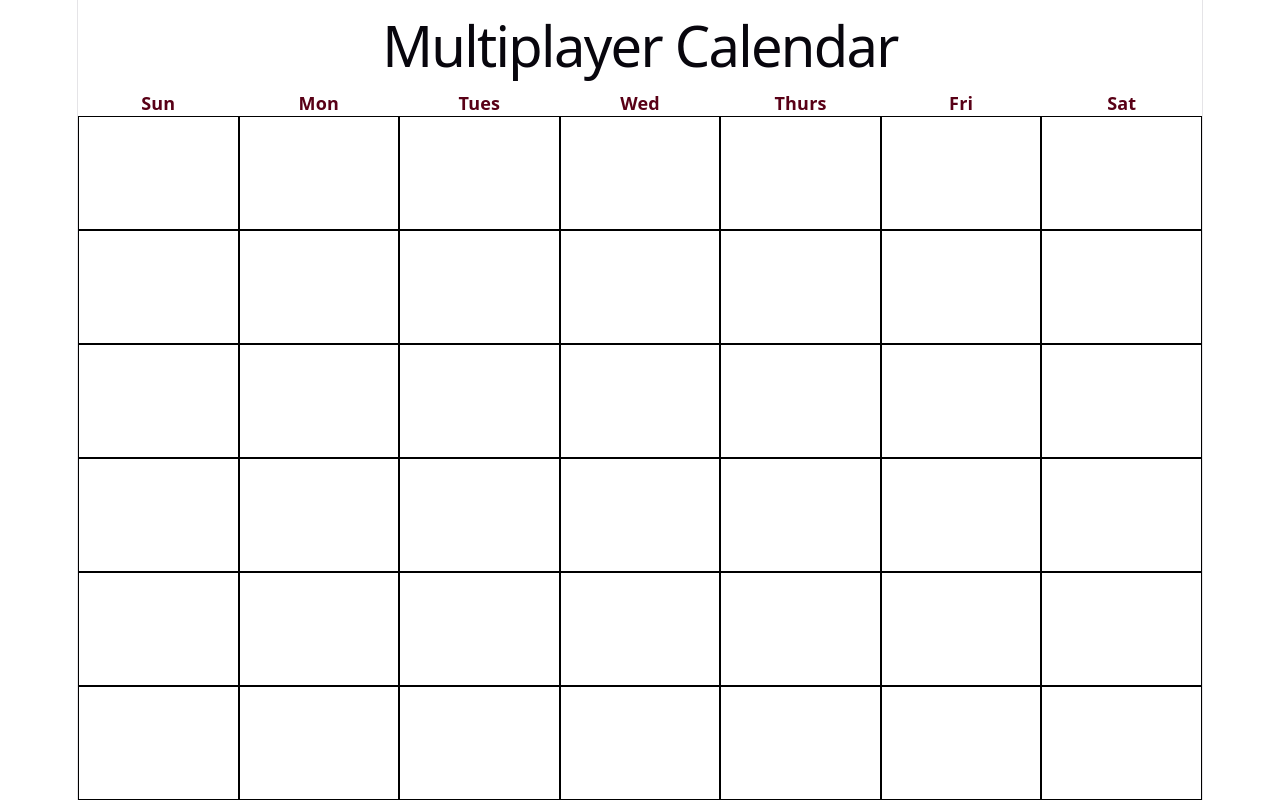
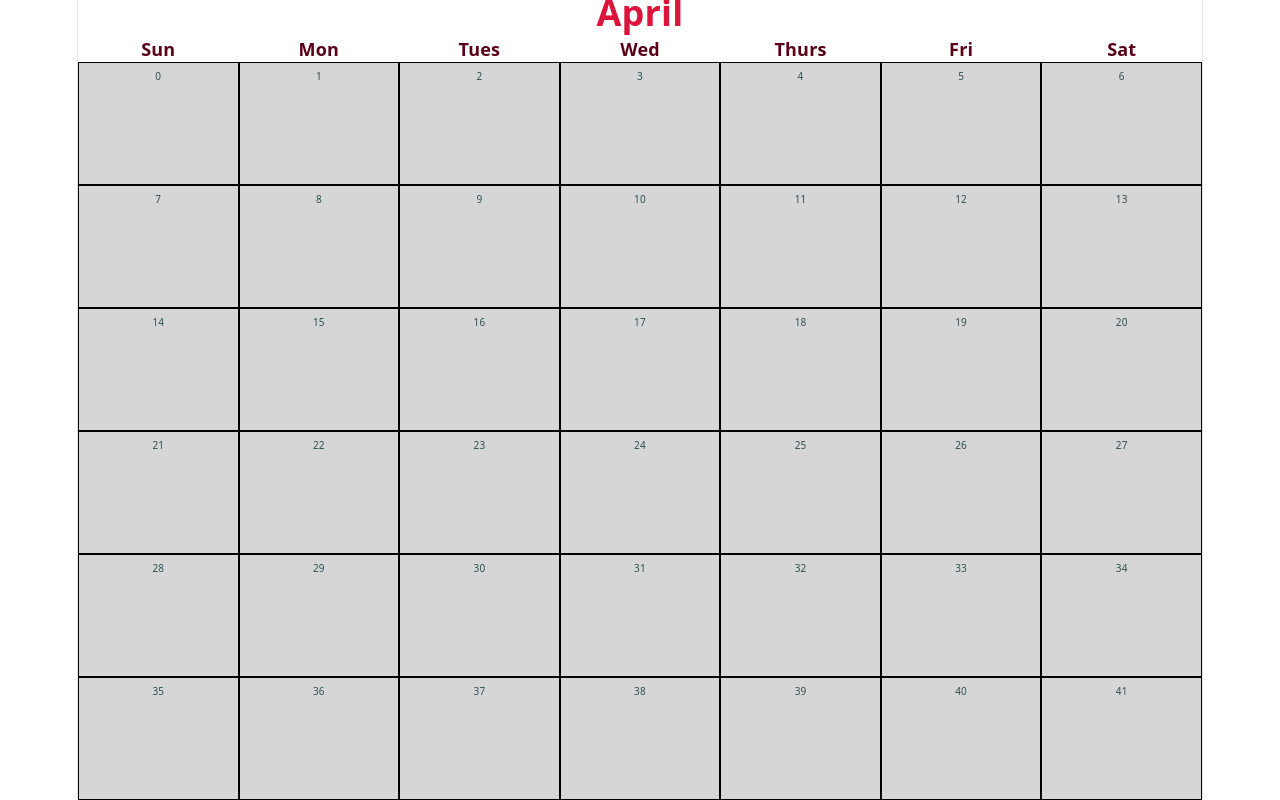
Before and after one commit to Saecred/multiplayer-calendar, a React (Vite) app: page / in a window 1280 px wide. Built offline with nearby package versions, Linux system fonts and the light colour scheme.

Commit message:
Added Month component

```diff
--- a/src/App.jsx
+++ b/src/App.jsx
@@ -5,8 +5,7 @@ function App() {
 
   return (
     <main>
-      <div className="page">
-        <h1>Multiplayer Calendar</h1>
+      <div>
         <Calendar />
       </div>
     </main>
--- a/src/components/Calendar.css
+++ b/src/components/Calendar.css
@@ -20,3 +20,7 @@
   flex-direction: column;
   height: 100vh;
 }
+
+.monthRow{
+    height:36px;
+}
--- a/src/components/Calendar.jsx
+++ b/src/components/Calendar.jsx
@@ -1,6 +1,7 @@
 import './Calendar.css';
 import WeekdayHeaders from './WeekdayHeaders.jsx';
 import DayCell from './DayCell.jsx';
+import MonthHeader from './MonthHeader.jsx';
 
 const days = ["Sun", "Mon","Tues","Wed","Thurs","Fri","Sat"];
 const numCells = Array.from({length:42});
@@ -8,6 +9,9 @@ const numCells = Array.from({length:42});
 function Calendar() {
     return (
         <div className = "page">
+            <div className="monthRow">
+                <MonthHeader month="April"/>
+            </div>
             <div className="headerRow">
                 {days.map((day) => (
                 <WeekdayHeaders day={day} key={day} />
@@ -15,7 +19,7 @@ function Calendar() {
             </div>
             <div className = "grid">
                 {numCells.map((_,index) => (
-                   <DayCell key={index} />
+                   <DayCell key={index} date = {index} />
                 ))}
             </div>
         </div>
--- a/src/components/DayCell.css
+++ b/src/components/DayCell.css
@@ -1,4 +1,7 @@
 .cell{
     border: 1px solid black;
-    flex:1;
+    background-color: rgba(47, 46, 46, 0.195);
+    font-size: 10px;
+    color:darkslategray;
+    justify-items: left;
 }
--- a/src/components/DayCell.jsx
+++ b/src/components/DayCell.jsx
@@ -1,9 +1,9 @@
 import './DayCell.css';
 
-function DayCell() {
+function DayCell(props) {
     return(
         <div className = "cell">
-
+            {props.date}
         </div>
     );
 }
--- /dev/null
+++ b/src/components/MonthHeader.css
@@ -0,0 +1,5 @@
+.monthHeader{
+    font-size: 36px;
+    font-weight: bold;
+    color:crimson;
+}
--- /dev/null
+++ b/src/components/MonthHeader.jsx
@@ -0,0 +1,11 @@
+import './MonthHeader.css';
+
+function MonthHeader(props){
+    return(
+        <div className = "monthHeader">
+            {props.month}
+        </div>
+    );
+}
+
+export default MonthHeader;
```
